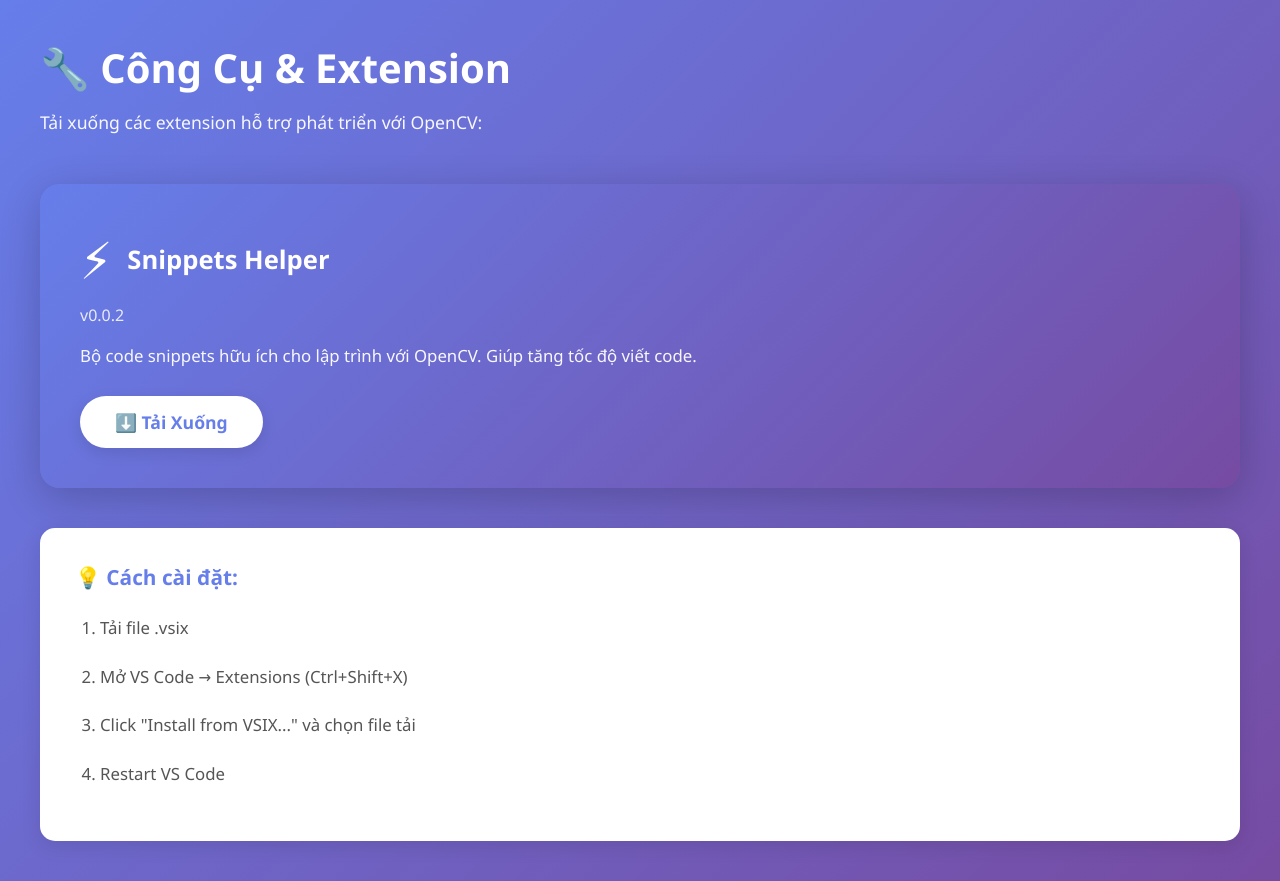
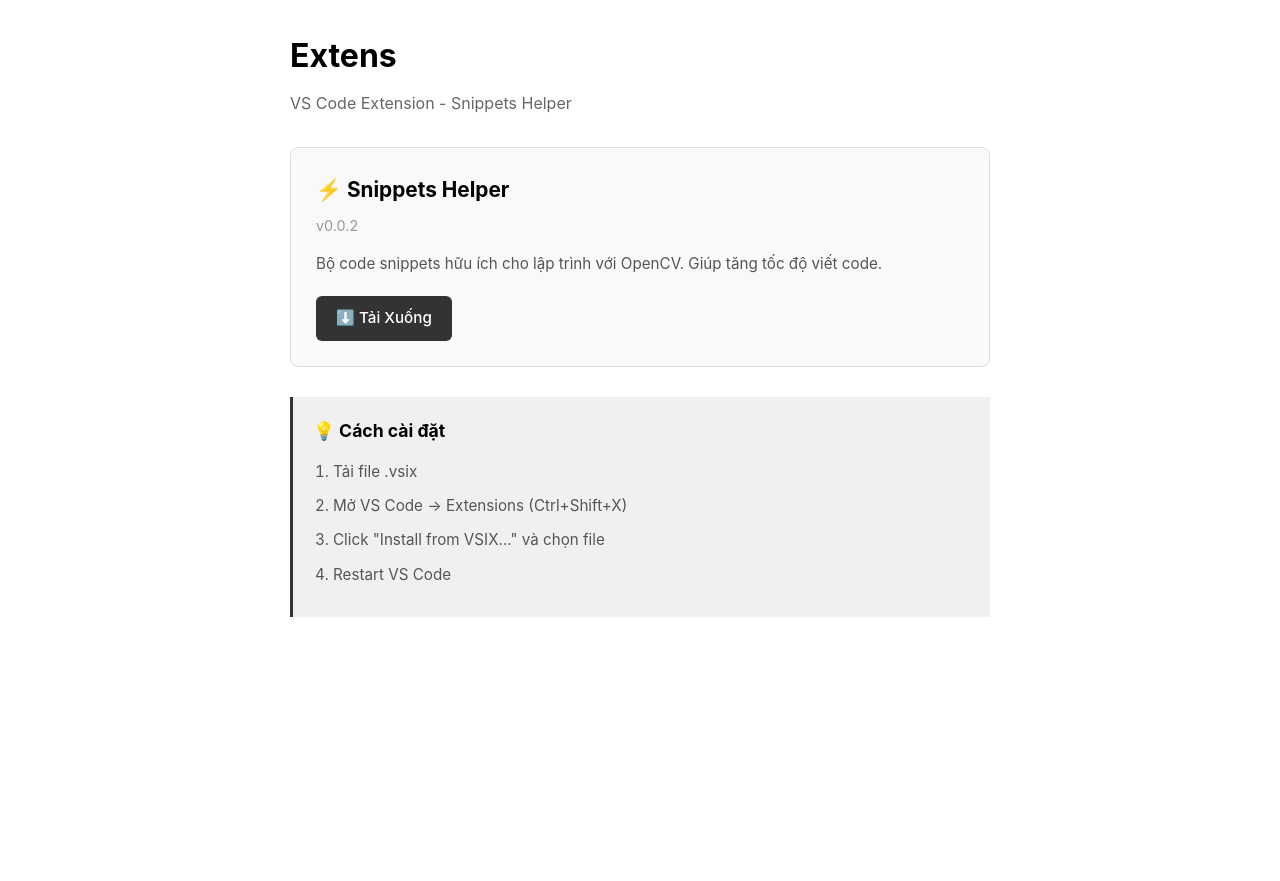
Before and after one commit to pqchien1905/Extens, a plain HTML site: page index.html in a window 1280 px wide. After the commit the page ends 800 px from the top, so only its background shows below. Drawn offline with Linux system fonts and the light colour scheme.

Commit message:
Style: Simplify design with white background and black text

```diff
--- a/index.html
+++ b/index.html
@@ -3,7 +3,7 @@
 <head>
     <meta charset="UTF-8">
     <meta name="viewport" content="width=device-width, initial-scale=1.0">
-    <title>TGMT - Công Cụ & Extension</title>
+    <title>Extens - VS Code Extension</title>
     <style>
         * {
             margin: 0;
@@ -12,136 +12,103 @@
         }
 
         body {
-            font-family: 'Segoe UI', Tahoma, Geneva, Verdana, sans-serif;
-            background: linear-gradient(135deg, #667eea 0%, #764ba2 100%);
-            min-height: 100vh;
-            padding: 40px 20px;
+            font-family: -apple-system, BlinkMacSystemFont, 'Segoe UI', sans-serif;
+            background: white;
+            color: #333;
+            padding: 30px 20px;
+            line-height: 1.6;
         }
 
         .container {
-            max-width: 1200px;
+            max-width: 700px;
             margin: 0 auto;
         }
 
-        .header {
-            color: white;
-            margin-bottom: 50px;
+        h1 {
+            font-size: 2em;
+            margin-bottom: 10px;
+            color: #000;
         }
 
-        .header h1 {
-            font-size: 2.5em;
-            margin-bottom: 15px;
-            font-weight: 600;
+        .subtitle {
+            color: #666;
+            margin-bottom: 30px;
+            font-size: 1em;
         }
 
-        .header p {
-            font-size: 1.1em;
-            opacity: 0.95;
+        .card {
+            border: 1px solid #ddd;
+            border-radius: 8px;
+            padding: 25px;
+            margin-bottom: 30px;
+            background: #f9f9f9;
         }
 
-        .extension-card {
-            background: linear-gradient(135deg, #667eea 0%, #764ba2 100%);
-            border-radius: 20px;
-            padding: 40px;
-            color: white;
-            box-shadow: 0 10px 40px rgba(0,0,0,0.2);
-            margin-bottom: 40px;
-            transition: transform 0.3s ease, box-shadow 0.3s ease;
+        .card h2 {
+            font-size: 1.3em;
+            margin-bottom: 8px;
+            color: #000;
         }
 
-        .extension-card:hover {
-            transform: translateY(-5px);
-            box-shadow: 0 20px 50px rgba(0,0,0,0.3);
-        }
-
-        .extension-card h2 {
-            font-size: 1.6em;
-            margin-bottom: 10px;
-            display: flex;
-            align-items: center;
-            gap: 15px;
-        }
-
-        .extension-icon {
-            font-size: 2em;
-        }
-
-        .extension-version {
-            font-size: 1em;
-            opacity: 0.85;
+        .version {
+            color: #999;
+            font-size: 0.9em;
             margin-bottom: 15px;
         }
 
-        .extension-desc {
-            font-size: 1.05em;
-            line-height: 1.8;
-            margin-bottom: 25px;
-            opacity: 0.95;
+        .description {
+            color: #555;
+            margin-bottom: 20px;
+            font-size: 0.95em;
         }
 
-        .download-btn {
+        .btn {
             display: inline-block;
-            background: white;
-            color: #667eea;
-            padding: 14px 35px;
-            border-radius: 30px;
+            background: #333;
+            color: white;
+            padding: 10px 20px;
+            border-radius: 6px;
             text-decoration: none;
-            font-weight: 600;
-            font-size: 1.1em;
-            transition: all 0.3s ease;
+            font-weight: 500;
+            font-size: 0.95em;
+            transition: background 0.2s;
             border: none;
             cursor: pointer;
-            box-shadow: 0 5px 15px rgba(0,0,0,0.1);
         }
 
-        .download-btn:hover {
-            background: #f0f0f0;
-            transform: scale(1.05);
-            box-shadow: 0 8px 20px rgba(0,0,0,0.15);
+        .btn:hover {
+            background: #555;
         }
 
-        .install-guide {
-            background: white;
-            border-radius: 15px;
-            padding: 35px;
-            margin-top: 40px;
-            box-shadow: 0 5px 20px rgba(0,0,0,0.1);
+        .install {
+            background: #f0f0f0;
+            border-left: 3px solid #333;
+            padding: 20px;
+            margin-top: 30px;
         }
 
-        .install-guide h3 {
-            color: #667eea;
-            font-size: 1.3em;
-            margin-bottom: 20px;
-            display: flex;
-            align-items: center;
-            gap: 10px;
+        .install h3 {
+            font-size: 1.1em;
+            margin-bottom: 15px;
+            color: #000;
         }
 
-        .install-guide ol {
+        .install ol {
+            padding-left: 20px;
             color: #555;
-            font-size: 1.05em;
-            line-height: 2;
-            padding-left: 25px;
+            font-size: 0.95em;
         }
 
-        .install-guide li {
-            margin-bottom: 15px;
+        .install li {
+            margin-bottom: 10px;
         }
 
-        @media (max-width: 768px) {
-            .header h1 {
-                font-size: 2em;
+        @media (max-width: 600px) {
+            h1 {
+                font-size: 1.6em;
             }
 
-            .extension-card {
-                padding: 25px;
-            }
-
-            .extension-card h2 {
-                font-size: 1.3em;
-            }
-
-            .install-guide {
+            .card {
                 padding: 20px;
             }
         }
@@ -149,31 +116,22 @@
 </head>
 <body>
     <div class="container">
-        <div class="header">
-            <h1>🔧 Công Cụ & Extension</h1>
-            <p>Tải xuống các extension hỗ trợ phát triển với OpenCV:</p>
+        <h1>Extens</h1>
+        <p class="subtitle">VS Code Extension - Snippets Helper</p>
+
+        <div class="card">
+            <h2>⚡ Snippets Helper</h2>
+            <div class="version">v0.0.2</div>
+            <p class="description">Bộ code snippets hữu ích cho lập trình với OpenCV. Giúp tăng tốc độ viết code.</p>
+            <a href="./bai-tap-snippets-0.0.2.vsix" class="btn" download="bai-tap-snippets-0.0.2.vsix">⬇️ Tải Xuống</a>
         </div>
 
-        <div class="extension-card">
-            <h2>
-                <span class="extension-icon">⚡</span>
-                Snippets Helper
-            </h2>
-            <div class="extension-version">v0.0.2</div>
-            <p class="extension-desc">
-                Bộ code snippets hữu ích cho lập trình với OpenCV. Giúp tăng tốc độ viết code.
-            </p>
-            <a href="./bai-tap-snippets-0.0.2.vsix" class="download-btn" download="bai-tap-snippets-0.0.2.vsix">
-                ⬇️ Tải Xuống
-            </a>
-        </div>
-
-        <div class="install-guide">
-            <h3>💡 Cách cài đặt:</h3>
+        <div class="install">
+            <h3>💡 Cách cài đặt</h3>
             <ol>
                 <li>Tải file .vsix</li>
                 <li>Mở VS Code → Extensions (Ctrl+Shift+X)</li>
-                <li>Click "Install from VSIX..." và chọn file tải</li>
+                <li>Click "Install from VSIX..." và chọn file</li>
                 <li>Restart VS Code</li>
             </ol>
         </div>
```
